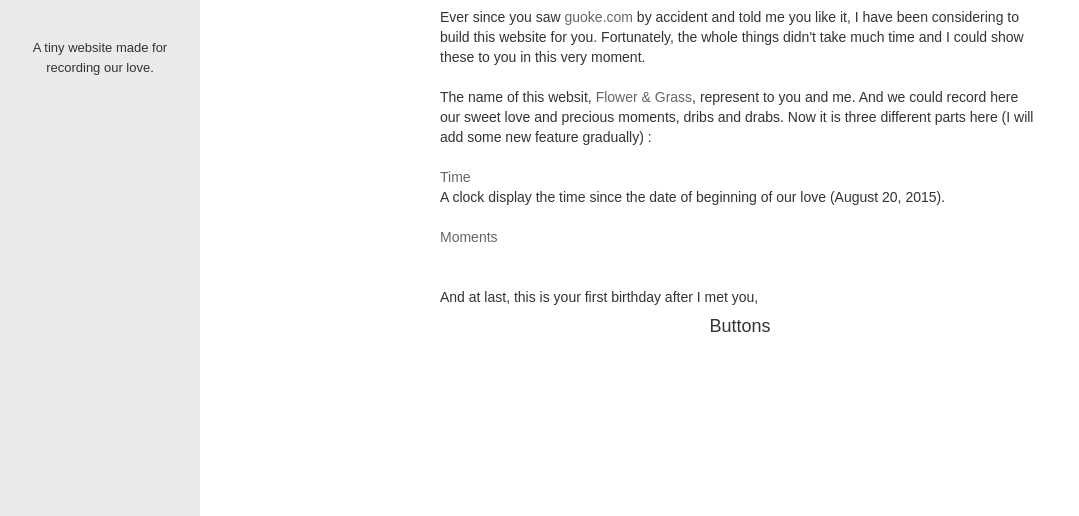
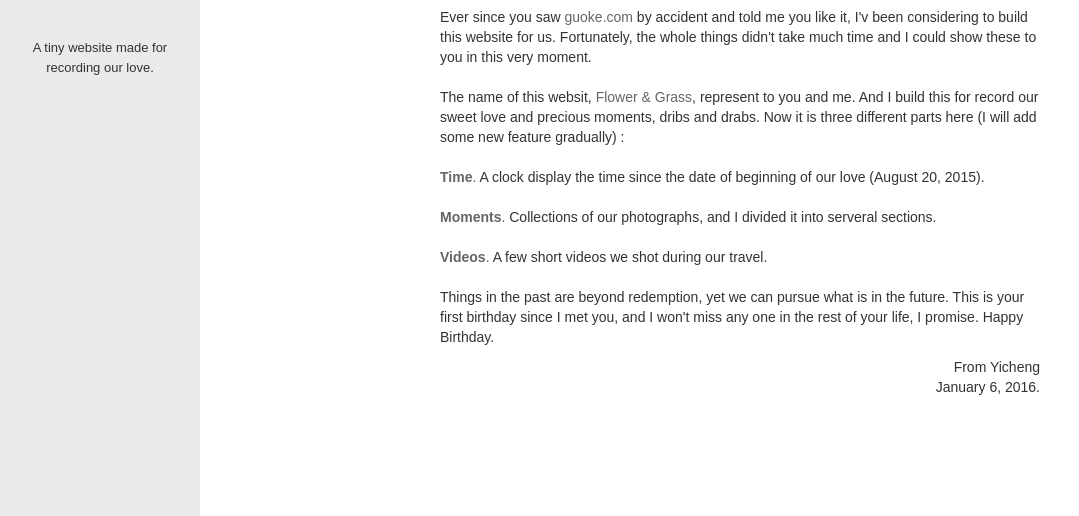
Before and after one commit to yichengh/flowergrass, a plain HTML site: page index.html in a window 1280 px wide. Shown: the part 132-648 px from the top of the page, without its empty margins (0-1079 px from the left). Drawn offline with Linux system fonts and the light colour scheme; a web font is replaced by a local one.

Commit message:
Add contents to index.

```diff
--- a/index.html
+++ b/index.html
@@ -80,23 +80,23 @@
         </div>
 
           <h2>Happy Birthday!</h2>
-          <p>Ever since you saw <a href="http://www.guoke.com"  target="_blank">guoke.com</a> by accident and told me you like it, I have been
-          considering to build this website for you. Fortunately, the whole things
+          <p>Ever since you saw <a href="http://www.guoke.com"  target="_blank">guoke.com</a> by accident and told me you like it, I'v been
+          considering to build this website for us. Fortunately, the whole things
           didn't take much time and I could show these to you in this very moment.
-
           <br><br>
-          The name of this websit, <a href="http://flowergrass.cn" target="_blank"> Flower & Grass</a>, represent to you and me. And we could record here our sweet love and precious moments, dribs and drabs. Now it is three different parts here (I will add some new feature gradually) :<br><br></a>
-          <a href="time.html">Time</a>
-          <br>
+          The name of this websit, <a href="http://flowergrass.cn" target="_blank"> Flower & Grass</a>, represent to you and me. And I build this for record our sweet love and precious moments, dribs and drabs. Now it is three different parts here (I will add some new feature gradually) :<br><br>
+          <a href="time.html"><b>Time</b>.</a>
           A clock display the time since the date of beginning of our love (August 20, 2015).
           <br><br>
-          <a href="moments.html">Moments</a>
-          <br>
-
+          <a href="moments.html"><b>Moments</b>.</a>
+          Collections of our photographs, and I divided it into serveral sections.
           <br><br>
-
-          And at last, this is your first birthday after I met you, </p>
-                    <h4>Buttons</h4>
+          <a href="videos.html"><b>Videos</b>.</a>
+          A few short videos we shot during our travel.
+          <br><br>
+          Things in the past are beyond redemption, yet we can pursue what is in the future. This is your first birthday since I met you, and I won't miss any one in the rest of your life, I promise. Happy Birthday.</p>
+          <br><br>
+          <p style="text-align:right;">From Yicheng<br>January 6, 2016.</p>
      </div>
 
 
```
